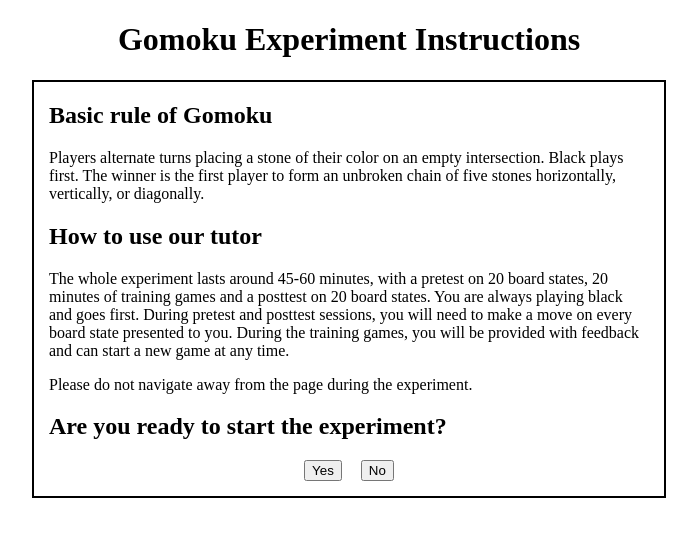
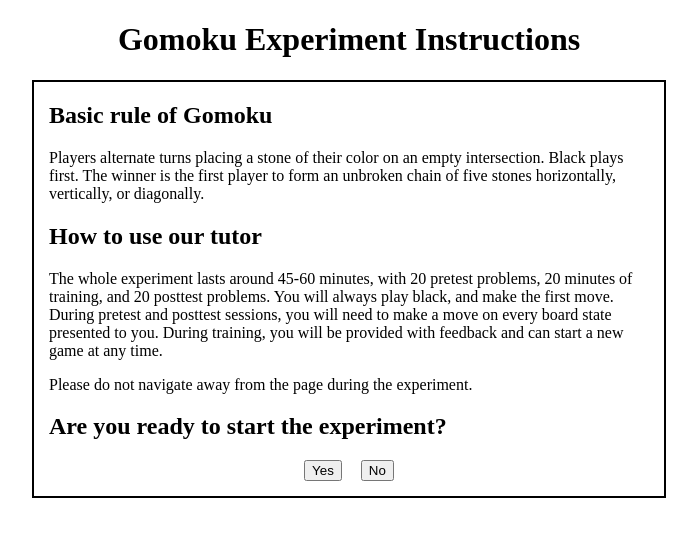
Before and after one commit to qiaozhQZ/Gomoku_flask, a Flask app: template templates/instructions.html in a window 1280 px wide. Shown: the top 537 px of the page, without its empty margins (291-988 px from the left). Run offline with Flask 3, Linux system fonts and the light colour scheme; the template is opened without the code that fills it, so the values that code supplies are empty.

Commit message:
updated delayed to disable hint when not allowed, also revised text for instructions throughout.

```diff
--- a/static/delayed.js
+++ b/static/delayed.js
@@ -17,9 +17,11 @@ function enable_review(){
     if (current_idx % 2 == 0){
         $('#score').html(score_seq[current_idx]);
         $('#loc' + move_seq[current_idx]).addClass("newstone");
+        $('#hint').prop("disabled", false);
     }
     else{
         $('#score').html('--');
+        $('#hint').prop("disabled",true);
     }
 
 }
@@ -36,9 +38,11 @@ $().ready(function(){
 
             if (current_idx >= 0 && current_idx % 2 == 0){
                 $('#score').html(score_seq[current_idx]);
+                $('#hint').prop("disabled", false);
             }
             else{
                 $('#score').html('--');
+                $('#hint').prop("disabled", true);
             }
 
             $.ajax({
@@ -60,9 +64,11 @@ $().ready(function(){
 
             if (current_idx >= 0 && current_idx % 2 == 0){
                 $('#score').html(score_seq[current_idx]);
+                $('#hint').prop("disabled", false);
             }
             else{
                 $('#score').html('--');
+                $('#hint').prop("disabled", true);
             }
 
             $.ajax({
--- a/static/game.js
+++ b/static/game.js
@@ -89,6 +89,7 @@ function display_winner(winner){
     $(document).trigger('game_end');
     disable_clicking();
     $('#toolbar').hide();
+    $('#start_instructions').hide();
     $('#winning_dialog').show();
     if (winner == 1){
         $('#winning_text').text('You Won!');
@@ -175,6 +176,8 @@ $().ready(function(){
                 clear_board();
                 $('#toolbar').show();
                 $('#winning_dialog').hide();
+                $('#start_instructions').show();
+                $('#score').html('--');
                 enable_clicking();
             },
         });
--- a/templates/control.html
+++ b/templates/control.html
@@ -9,7 +9,7 @@
 </div>
 
 <div id = "start_instructions">
-    <div>You can start making a move by clicking on any grid.</div>
+    <div>You can move by clicking on any grid square.</div>
 </div>
 
 <div id="winning_dialog">
--- a/templates/instructions.html
+++ b/templates/instructions.html
@@ -14,10 +14,10 @@
     The winner is the first player to form an unbroken chain of five stones horizontally, vertically, or diagonally.</p>
 
     <h2>How to use our tutor</h2>
-    <p>The whole experiment lasts around 45-60 minutes, with a pretest on 20 board states, 20 minutes of training games and a posttest on 20 board states.
-    You are always playing black and goes first.
+    <p>The whole experiment lasts around 45-60 minutes, with 20 pretest problems, 20 minutes of training, and 20 posttest problems.
+    You will always play black, and make the first move.
     During pretest and posttest sessions, you will need to make a move on every board state presented to you.
-    During the training games, you will be provided with feedback and can start a new game at any time.
+    During training, you will be provided with feedback and can start a new game at any time.
     </p>
 
     <p>Please do not navigate away from the page during the experiment.</p>
--- a/templates/preposttest_start.html
+++ b/templates/preposttest_start.html
@@ -11,7 +11,7 @@
     make your best move as the <strong>black</strong> player. Click on the
     square that you think represents the <strong>best black player move</strong>.</p>
     <p>You will have <strong>{{ test_item_time }} seconds</strong> to answer each problem. If you exceed this time, then the problem will be graded incorrect and you will automatically be advanced to the next problem.</p>
-    <p>There is a single best move on each problem and if you choose it, then you will get the problem correct. You will receive a <strong>payment bonus of ${{ '%0.2f'| format(reward_per_prob | float)  }}</strong> for each correct answer, so do your best on each problem.</p>
+    <p>Each problem has one or more "best" moves. If you choose one, then you will get the problem correct. You will receive a <strong>payment bonus of ${{ '%0.2f'| format(reward_per_prob | float)  }}</strong> for each correct answer, so do your best on each problem.</p>
 
     <div id="instructions_buttons">
         <button id="start_test">Start Test</button>
```
Also changed, not shown: templates/delayed.html (+3 -4 lines), templates/immediate.html (+4 -4 lines).
